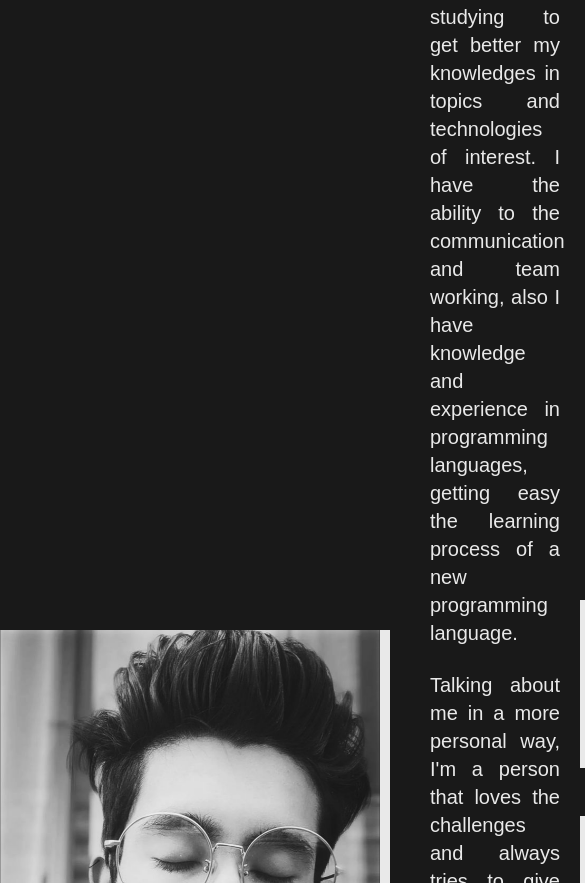
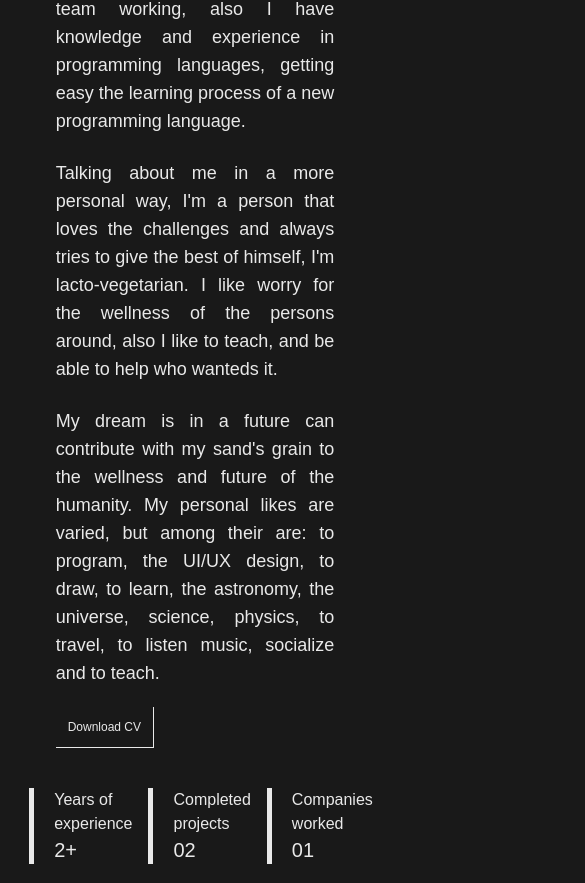
Before and after one commit to uwo-o/portfolio-web, a React (Create React App) app: page / in a window 390 px wide. Shown: the part 1117-2000 px from the top of the page, 585 px wide, since content can reach past the window. Built offline with nearby package versions, Linux system fonts and the light colour scheme; what tailwindcss-animated would draw is missing.

Commit message:
responsive about section

```diff
--- a/src/components/About.js
+++ b/src/components/About.js
@@ -16,38 +16,40 @@ function About() {
     };
 
     return(
-        <div id="about" className="container mx-auto flex items-center">
-            <img src="/me.png" alt="Hugo Campos Castro" className="me-image scale-100 items-end"></img>
-            <div className="w-1/2 ml-10 inline-flex flex-row flex items-center">
-                <div className="w-2/3">
+        <div id="about" className="container mx-auto flex items-center flex-col xl:flex-row">
+            <div className='1/2 lg:1/3 2xl:w-1/2'>
+                <img src="/me.png" alt="Hugo Campos Castro" className="me-image items-end hidden xl:block scale-90 xl:scale-100"></img>
+            </div>
+            <div className="2xl:w-1/2 m-3 xl:m-5 2xl:ml-10 inline-flex flex-col xl:flex-row items-center">
+                <div className="w-3/4 2xl:2/3">
                     <h1 className="text-5xl my-5">About me.</h1>
-                    <p className="text-xl text-justify">
+                    <p className="text-lg 2xl:text-xl text-justify">
                     I'm a person motivated to learn, I always keep myself on trial and studying to get better my knowledges in topics and technologies of interest. I have the ability to the communication and team working, also I have knowledge and experience in programming languages, getting easy the learning process of a new programming language.
                     </p>
                     <br></br>
-                    <p className="text-xl text-justify">
+                    <p className="text-lg 2xl:text-xl text-justify">
                     Talking about me in a more personal way, I'm a person that loves the challenges and always tries to give the best of himself, I'm lacto-vegetarian. I like worry for the wellness of the persons around, also I like to teach, and be able to help who wanteds it.
                     </p>
                     <br></br>
-                    <p className="text-xl text-justify">
+                    <p className="text-lg 2xl:text-xl text-justify">
                     My dream is in a future can contribute with my sand's grain to the wellness and future of the humanity. My personal likes are varied, but among their are: to program, the UI/UX design, to draw, to learn, the astronomy, the universe, science, physics, to travel, to listen music, socialize and to teach.
                     </p>
                     <div className="my-5 text-xl">
                         <Button onClick={onButtonClick}>Download CV</Button>
                     </div>
                 </div>
-                <div className="w-1/3 pl-5">
-                    <div className="abt-tag flex justify-between flex-col pl-5 my-12">
-                        <h2 className='text-2xl'>Years of experience</h2>
-                        <h2 className='text-7xl'>{years_of_experience}</h2>
+                <div className="flex flex-row xl:flex-col lg:4/5 xl:w-1/4 2xl:w-1/3 pl-5">
+                    <div className="abt-tag flex justify-between flex-col pl-5 my-5 mr-2 lg:mx-5 2xl:my-12:mx-0">
+                        <h2 className='text-ml ml:text-lg lg:text-xl 2xl:text-2xl'>Years of experience</h2>
+                        <h2 className='text-xl ml:text-3xl lg:text-5xl 2xl:text-7xl'>{years_of_experience}</h2>
                     </div>
-                    <div className="abt-tag flex justify-between flex-col pl-5 my-12">
-                        <h2 className='text-2xl'>Completed projects</h2>
-                        <h2 className='text-7xl'>{completed_projects}</h2>
+                    <div className="abt-tag flex justify-between flex-col pl-5 my-5 mx-2 lg:mx-5 2xl:my-12:mx-0">
+                        <h2 className='text-ml ml:text-lg lg:text-xl 2xl:text-2xl'>Completed projects</h2>
+                        <h2 className='text-xl ml:text-3xl lg:text-5xl 2xl:text-7xl'>{completed_projects}</h2>
                     </div>
-                    <div className="abt-tag flex justify-between flex-col pl-5 my-12">
-                        <h2 className='text-2xl'>Companies worked</h2>
-                        <h2 className='text-7xl'>{companies_worked}</h2>
+                    <div className="abt-tag flex justify-between flex-col pl-5 my-5 mx-2 lg:mx-5 2xl:my-12:mx-0">
+                        <h2 className='text-ml ml:text-lg lg:text-xl 2xl:text-2xl'>Companies worked</h2>
+                        <h2 className='text-xl ml:text-3xl lg:text-5xl 2xl:text-7xl'>{companies_worked}</h2>
                     </div>
                 </div>
             </div>
--- a/src/components/Navbar.js
+++ b/src/components/Navbar.js
@@ -8,8 +8,8 @@ function Navbar() {
     useEffect(() => {
 
         const handeActive = (e) => {
+            if (window.innerWidth > 768) {
                 if (window.scrollY > 20) {
-
                     if (e.clientY < 100) {
                         setIsHide(false);
                     } else {
@@ -18,6 +18,7 @@ function Navbar() {
                 }
                 else {
                     setIsHide(false);
+                }
             }
         }
 
--- a/src/components/Social.js
+++ b/src/components/Social.js
@@ -3,7 +3,7 @@ import { faGithub, faLinkedin, faInstagram } from '@fortawesome/free-brands-svg-
 
 function Social() {
     return (
-        <div id="social "className="social">
+        <div id="social "className="social z-10">
             <a className="p-2 px-4" href="https://www.linkedin.com/in/uwo-o" target="_blank" rel="noreferrer">
                 <FontAwesomeIcon icon={faLinkedin} />
             </a>
--- a/src/index.css
+++ b/src/index.css
@@ -8,8 +8,8 @@
     --gray: #686D76;
     --light-gray: #E9E9E9;
     --white: #FFF;
-
     font-family: 'Poppins', sans-serif;
+    scroll-behavior: smooth;
 }
 
 body {
@@ -53,6 +53,7 @@ nav li:hover {
     transform: translateY(50%);
     font-size: 2.0rem;
     transition: left 0.3s;
+    background-color: var(--dark-gray);
 }
 
 .social.hide {
@@ -60,7 +61,7 @@ nav li:hover {
 }
 
 .social a {
-    border-right: 1px solid var(--light-gray);
+    border-right: 3px solid var(--light-gray);
 }
 
 .social a:hover {
@@ -145,6 +146,10 @@ nav li:hover {
         font-size: 15px;
     }
 
+    .abt-tag {
+        border-left: 5px solid var(--light-gray);
+    }
+
 }
 
 @media screen and (max-width: 425px){
```
Lines whose indentation alone changed are shown as unchanged.
